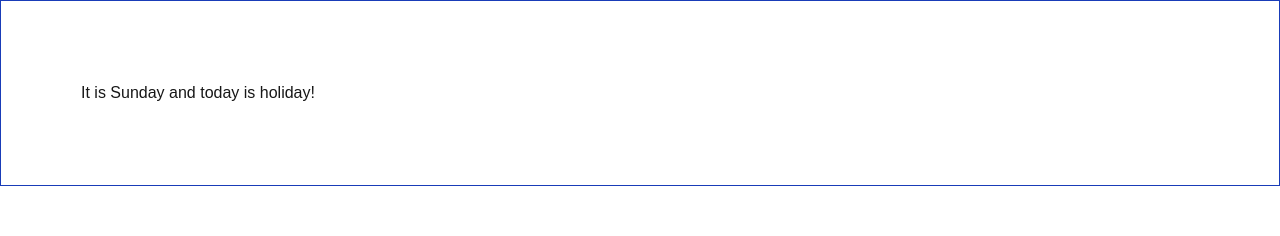
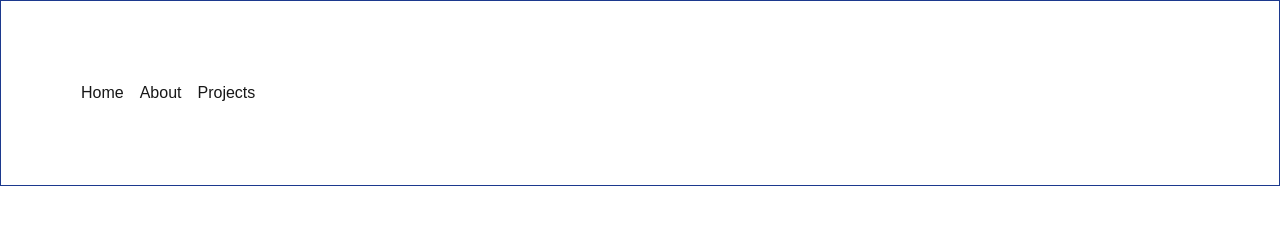
Before and after one commit to dipu4432/next-and-supabase-app, a Next.js app: page / in a window 1280 px wide. Shown: the top 236 px of the page. Built offline with nearby package versions, Linux system fonts and the light colour scheme.

Commit message:
Navigation in header

```diff
--- a/app/layout.js
+++ b/app/layout.js
@@ -1,5 +1,6 @@
 import { Geist, Geist_Mono } from "next/font/google";
 import "./globals.css";
+import Header from "@/components/header";
 
 const geistSans = Geist({
   variable: "--font-geist-sans",
@@ -22,9 +23,7 @@ export default function RootLayout({ children }) {
       <body
         className={`${geistSans.variable} ${geistMono.variable} antialiased`}
       >
-        <header className="p-20 border border-blue-800">
-          It is Sunday and today is holiday!
-        </header>
+        <Header />
         <main>
           {children}
         </main>
--- /dev/null
+++ b/components/header.js
@@ -0,0 +1,13 @@
+const Header = () => {
+  return (
+    <header className="p-20 border border-blue-900">
+        <ul className="flex space-x-4">
+            <li><a href="/">Home</a></li>
+            <li><a href="/about">About</a></li>
+            <li><a href="/about/projects">Projects</a></li>
+        </ul>
+    </header>
+  )
+}
+
+export default Header
```
